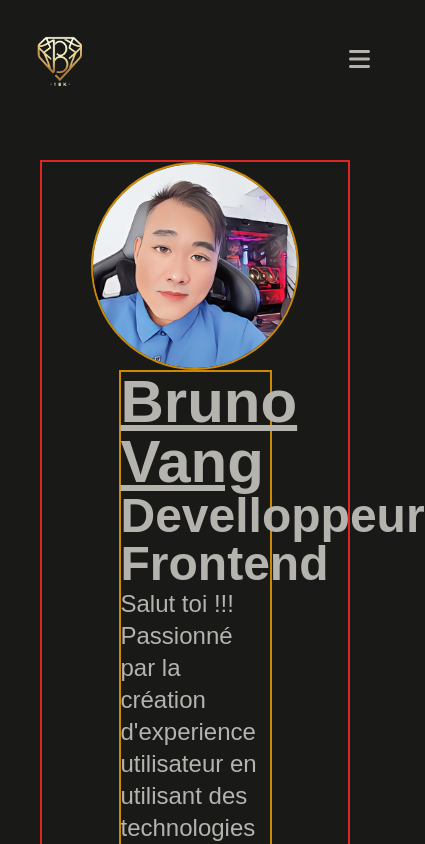
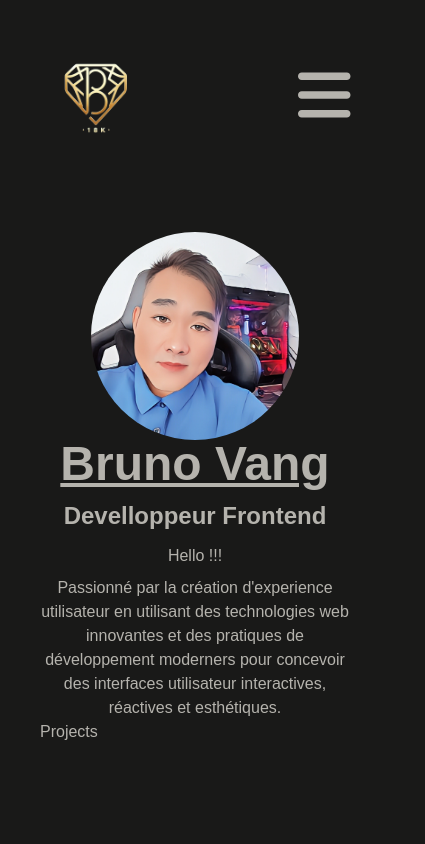
Before and after one commit to Buens18k/Portfolio, a Next.js app: page / in a window 390 px wide. Shown: the top 844 px of the page, 425 px wide, since content can reach past the window. Built offline with nearby package versions, Linux system fonts and the light colour scheme; a web font is replaced by a local one.

Commit message:
responsive banner / biography

```diff
--- a/app/components/banner.tsx
+++ b/app/components/banner.tsx
@@ -9,7 +9,7 @@ interface PictureProps {
 
 function Banner({ src, alt, width, height }: PictureProps) {
   return (
-    <div className="flex border-solid border-2 border-yellow-600 rounded-full w-52 h-52 md:w-96 md:h-96">
+    <div className="flex rounded-full w-52 h-52 md:w-96 md:h-96">
       <Image className="flex object-cover rounded-full w-100 h-100 " src={`/images/${src}`} alt={alt} priority width={width} height={height} />
     </div>
   );
--- a/app/components/biography.tsx
+++ b/app/components/biography.tsx
@@ -10,18 +10,18 @@ interface biographyProps {
 
 function Biography({ name, trade, text }: biographyProps) {
   return (
-    <div className="w-1/2 md:mr-20 border-solid border-2 border-yellow-600">
-      <h1 className="text-6xl font-bold underline decoration-white-500">
+    <div className="flex flex-col items-center md:items-start md:w-1/2 gap-3">
+      <h1 className="flex justify-center text-5xl font-bold underline decoration-white-500">
         {name}
         <br />
       </h1>
-      <h2 className="text-5xl font-bold">
+      <h2 className="flex justify-center items-center text-2xl md:text-4xl font-semibold">
         {trade}
         <br />
       </h2>
-      <p className="text-wrap text-2xl">
+      <p className="flex flex-col justify-center md:justify-start text-center md:text-left items-center md:items-start text-wrap gap-2 md:text-2xl">
         {text.lines.map((line, index) => (
-          <span key={index}>
+          <span className="flex justify-center items-center md:items-start" key={index}>
             {line} <br />
           </span>
         ))}
--- a/app/components/header.tsx
+++ b/app/components/header.tsx
@@ -16,11 +16,11 @@ function Header() {
   };
 
   return (
-    <header>
-      <nav className="p-5 md:flex md:items-center md:justify-between">
+    <header className="p-10">
+      <nav className=" md:flex md:items-center md:justify-between">
         <div className="flex justify-between items-center">
           {/* Utilisation du composant réutilisable 'Logo' et de ces props typés */}
-          <Logo src="LogoDiams.webp" alt="Logo Diamant Buens" className="w-20" priority={true} width={64} height={64} />
+          <Logo src="LogoDiams.webp" alt="Logo Diamant Buens" className="w-28" priority={true} width={64} height={64} />
           {/* Utilisation du composant 'MenuIcon' et de ces props définit dans une interface*/}
           <MenuIcon isMenuOpen={isMenuOpen} toggleMenu={toggleMenu} />
         </div>
--- a/app/components/menuIcon.tsx
+++ b/app/components/menuIcon.tsx
@@ -11,7 +11,7 @@ interface MenuIconProps {
 // Déclaration du composant 'MenuIcon' en utilisant une fonction fléchée accèptant les props typées de 'MenuIconProps'.
 const MenuIcon = ({ isMenuOpen, toggleMenu }: MenuIconProps) => {
   return (
-    <button className="text-2xl md:hidden" onClick={toggleMenu} aria-label="Toggle Menu" type="button">
+    <button className="text-6xl md:hidden" onClick={toggleMenu} aria-label="Toggle Menu" type="button">
       <FontAwesomeIcon icon={faBars} />
     </button>
   );
--- a/app/page.tsx
+++ b/app/page.tsx
@@ -4,14 +4,14 @@ import Biography from './components/biography';
 export default function Home() {
   const mutliText = {
     lines: [
-      'Salut toi !!!',
+      'Hello !!!',
       "Passionné par la création d'experience utilisateur en utilisant des technologies web innovantes et des pratiques de développement moderners pour concevoir des interfaces utilisateur interactives, réactives et esthétiques.",
     ],
   };
 
   return (
     <main className="flex flex-col min-h-screen p-10 max-w-screen-2xl">
-      <section className="flex flex-col justify-between items-center md:flex-row w-full border-solid border-2 border-red-600">
+      <section className="flex flex-col justify-center md:justify-between items-center md:flex-row w-full">
         <Banner src="photoBruno.webp" alt="Photo Profil de Bruno" width={500} height={500} />
         <Biography name="Bruno Vang" trade="Develloppeur Frontend" text={mutliText} />
       </section>
```
